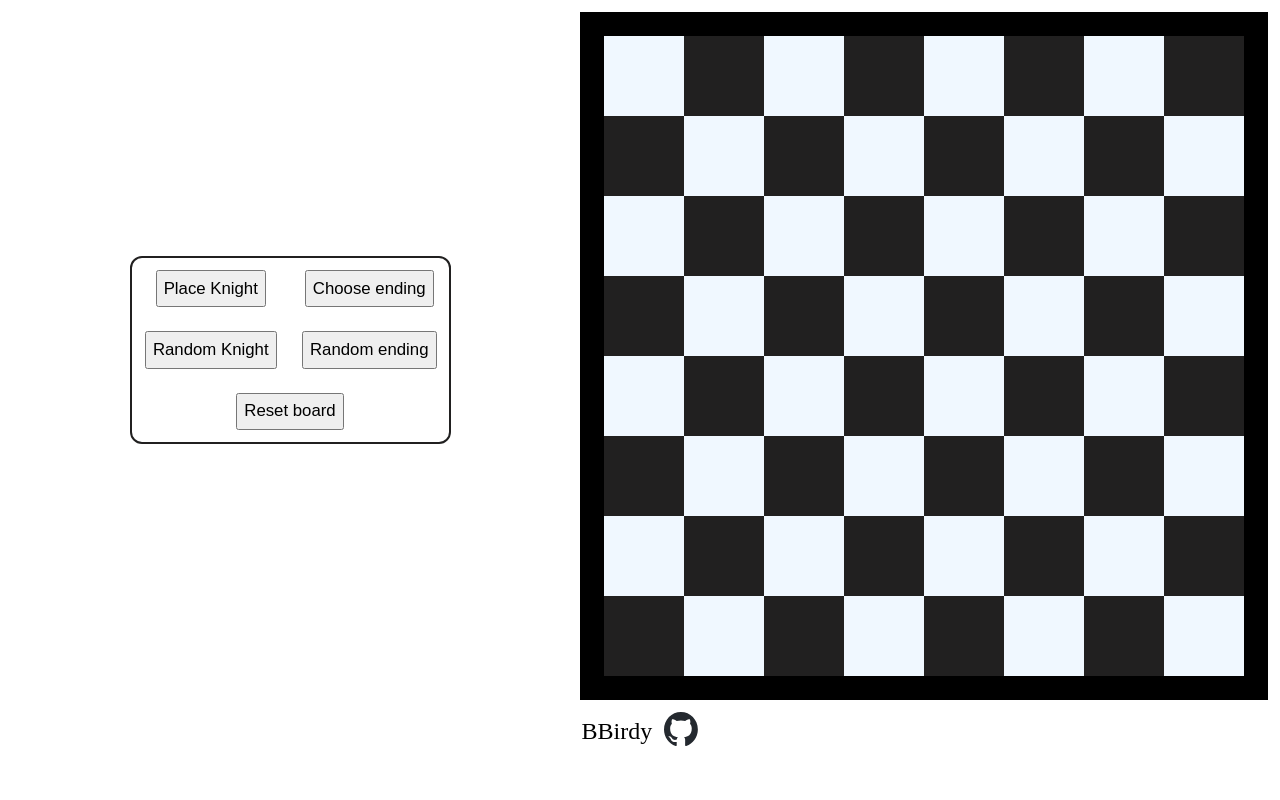
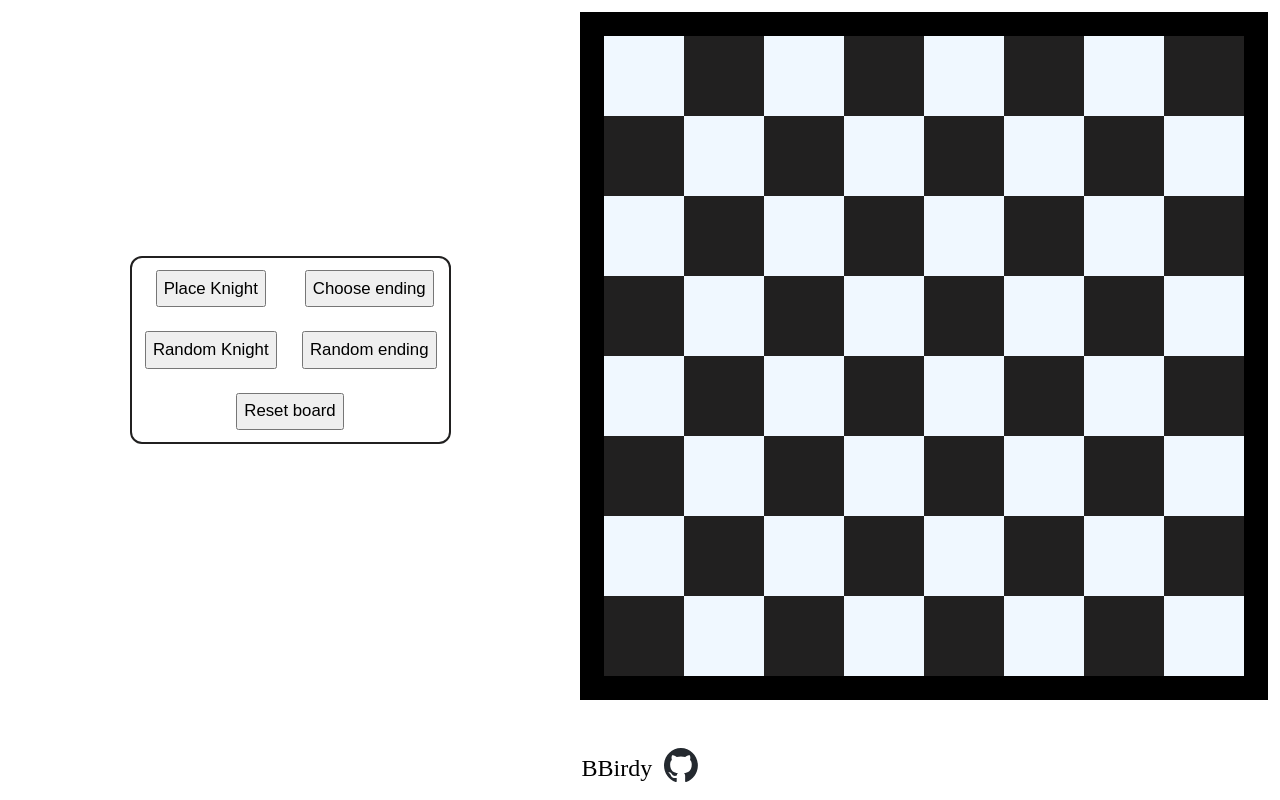
Before and after one commit to NummNuttzCDXX/Knight-Travails, a plain HTML site: page index.html in a window 1280 px wide. Drawn offline with Linux system fonts and the light colour scheme.

Commit message:
Fix footer placment

```diff
--- a/style.css
+++ b/style.css
@@ -8,9 +8,12 @@
 
 body {
 	margin: 0;
+	min-height: 100vh;
+	min-width: 100vw;
 
 	display: flex;
 	flex-direction: column;
+	justify-content: space-between;
 	align-items: center;
 }
 
@@ -120,6 +123,7 @@ body {
 footer {
 	width: 100%;
 	padding-top: .5em;
+	margin-bottom: .5em;
 	display: flex;
 	justify-content: center;
 	align-items: center;
```
